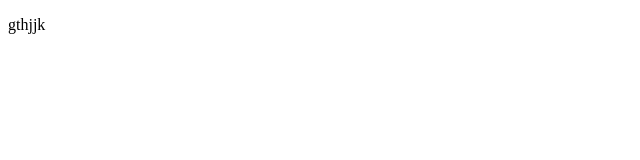
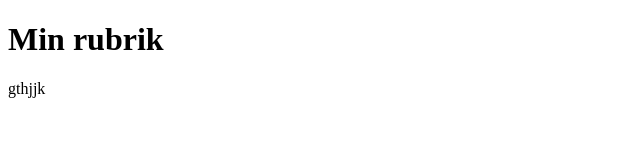
Before and after one commit to seja05002/webbutveckling, a plain HTML site: page index.html in a window 1280 px wide. Shown: the whole page, without its empty margins (0-640 px from the left). Drawn offline with Linux system fonts and the light colour scheme.

Commit message:
Update index.html
ny rubrik

```diff
--- a/index.html
+++ b/index.html
@@ -6,6 +6,7 @@
     <title>Document</title>
 </head>
 <body>
+    <h1>Min rubrik</h1>
     <p>gthjjk</p>
 </body>
 </html>
```
